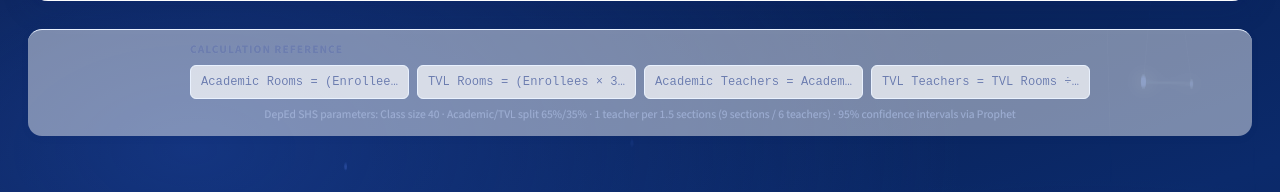
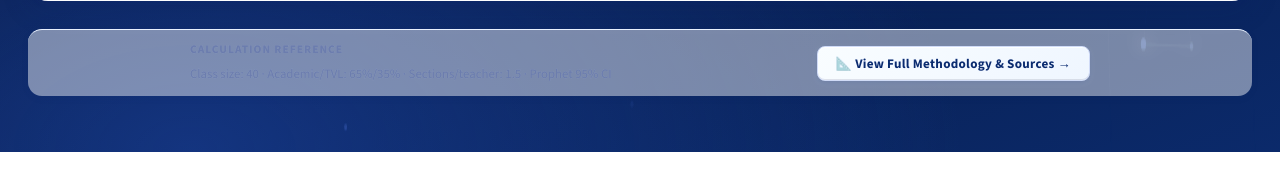
Before and after one commit to SkvLaroco/deped_resource_allocation, a PHP site: page /index.php in a window 1280 px wide. Shown: the part 1610-1802 px from the top of the page. After the commit the page ends 1762 px from the top, so only its background shows below. Run offline with PHP 8.4, Linux system fonts and the light colour scheme; the visitor is signed in with stand-in values (Sample User, id 1).

Commit message:
Update index.php

```diff
--- a/ncr_forecast/index.php
+++ b/ncr_forecast/index.php
@@ -1207,18 +1207,18 @@ if (isset($_SESSION['user_id'])) {
 
     <!-- Formula reference footer -->
     <div class="formula-footer">
-        <div style="max-width:900px; margin:0 auto;">
-            <h3>Calculation Reference</h3>
-            <div class="formula-grid">
-                <div class="formula-item">Academic Rooms = (Enrollees × 65%) ÷ 40</div>
-                <div class="formula-item">TVL Rooms = (Enrollees × 35%) ÷ 40</div>
-                <div class="formula-item">Academic Teachers = Academic Rooms ÷ 1.5</div>
-                <div class="formula-item">TVL Teachers = TVL Rooms ÷ 1.5</div>
+        <div style="max-width:900px; margin:0 auto; display:flex; align-items:center; justify-content:space-between; flex-wrap:wrap; gap:12px;">
+            <div>
+                <h3 style="margin-bottom:6px;">Calculation Reference</h3>
+                <p style="margin:0; font-size:0.80em; color:var(--text-muted);">
+                    Class size: 40 · Academic/TVL: <?php echo isset($app_settings['academic_ratio']) ? round($app_settings['academic_ratio']*100).'%/'.round((1-$app_settings['academic_ratio'])*100).'%' : '65%/35%'; ?> · Sections/teacher: <?php echo isset($app_settings['sections_per_teacher']) ? $app_settings['sections_per_teacher'] : '1.5'; ?> · Prophet 95% CI
+                </p>
             </div>
-            <p class="formula-note">
-                DepEd SHS parameters: Class size 40 · Academic/TVL split 65%/35% ·
-                1 teacher per 1.5 sections (9 sections / 6 teachers) · 95% confidence intervals via Prophet
-            </p>
+            <a href="methodology.php" style="text-decoration:none;">
+                <button type="button" class="btn-secondary" style="font-size:0.82em; padding:8px 18px; white-space:nowrap;">
+                    📐 View Full Methodology &amp; Sources →
+                </button>
+            </a>
         </div>
     </div>
 
```
